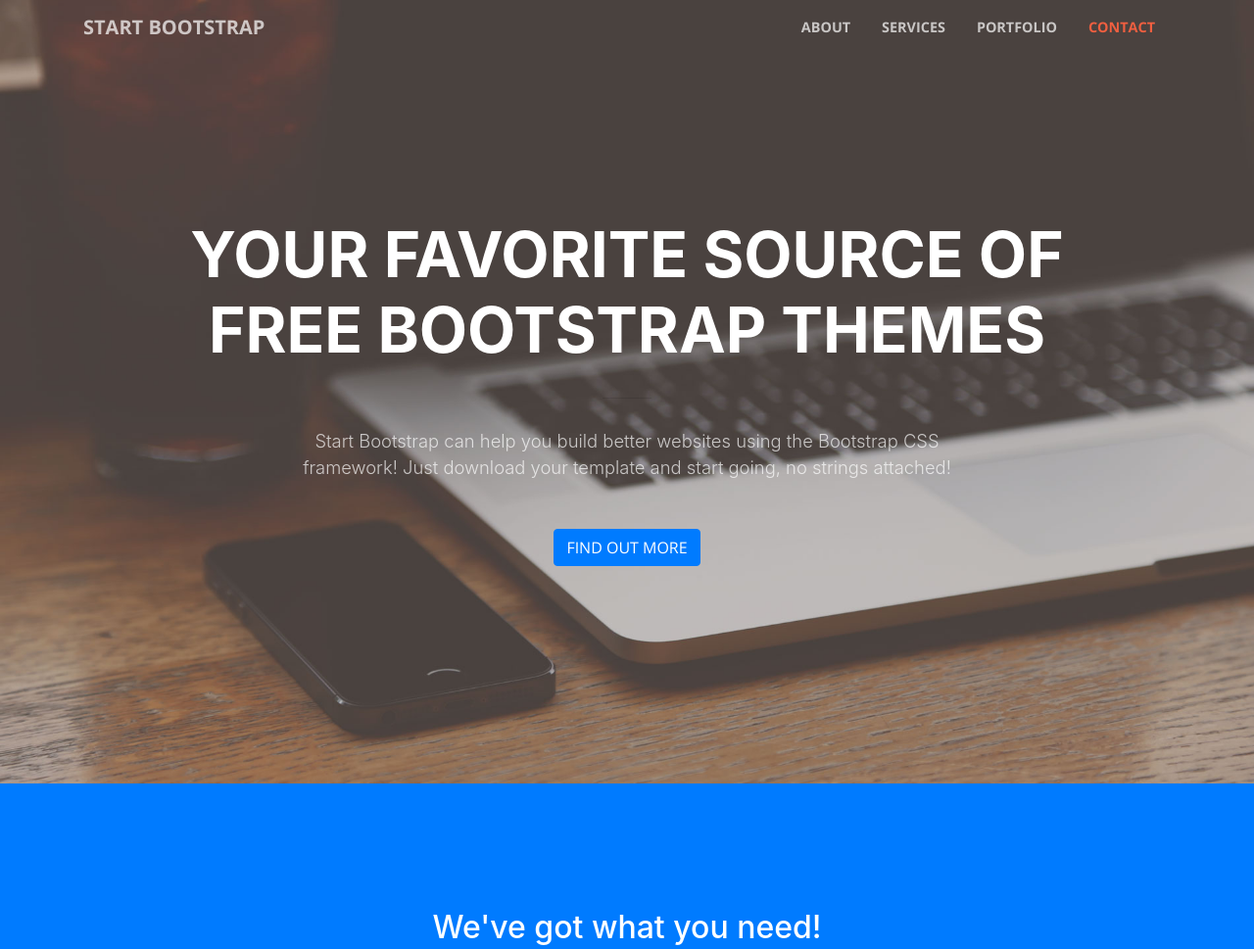
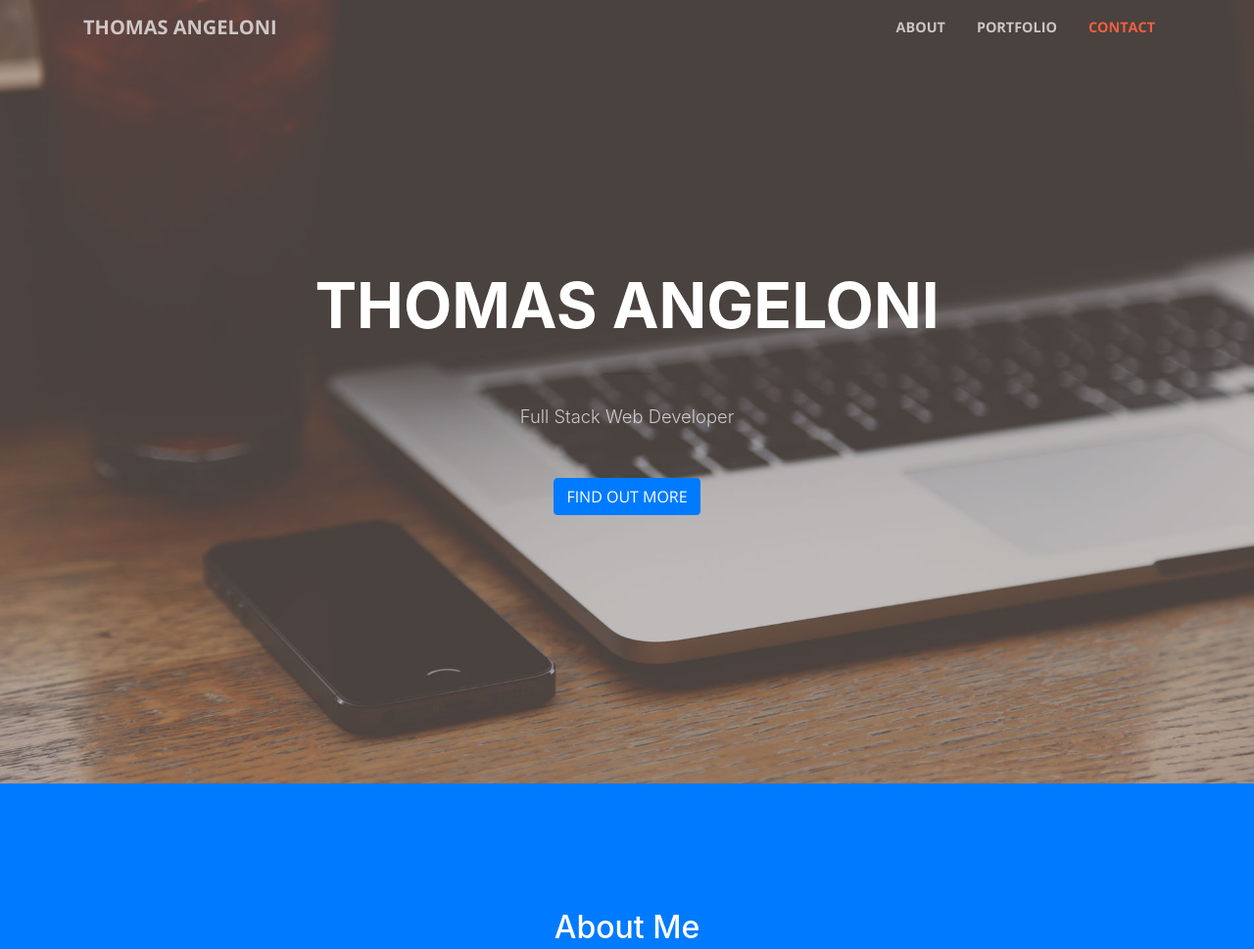
Before and after one commit to TJANGEL/Portfolio2, a website with bundled scripts: page index.html in a window 1280 px wide. Shown: the top 969 px of the page at 98% size. Built offline with nearby package versions, Linux system fonts and the light colour scheme.

Commit message:
changes to html

```diff
--- a/index.html
+++ b/index.html
@@ -9,7 +9,7 @@
     <meta name="description" content="" />
     <meta name="author" content="" />
 
-    <title>Creative - Start Bootstrap Theme</title>
+    <title>Thomas Angeloni</title>
 
     <!-- Bootstrap core CSS -->
     <link href="vendor/bootstrap/css/bootstrap.min.css" rel="stylesheet" />
@@ -43,7 +43,7 @@
     <nav class="navbar navbar-expand-lg navbar-light fixed-top" id="mainNav">
       <div class="container">
         <a class="navbar-brand js-scroll-trigger" href="#page-top"
-          >Start Bootstrap</a
+          >Thomas Angeloni</a
         >
         <button
           class="navbar-toggler navbar-toggler-right"
@@ -61,11 +61,11 @@
             <li class="nav-item">
               <a class="nav-link js-scroll-trigger" href="#about">About</a>
             </li>
-            <li class="nav-item">
+            <!-- <li class="nav-item">
               <a class="nav-link js-scroll-trigger" href="#services"
                 >Services</a
               >
-            </li>
+            </li> -->
             <li class="nav-item">
               <a class="nav-link js-scroll-trigger" href="#portfolio"
                 >Portfolio</a
@@ -83,17 +83,11 @@
       <div class="container my-auto">
         <div class="row">
           <div class="col-lg-10 mx-auto">
-            <h1 class="text-uppercase">
-              <strong>Your Favorite Source of Free Bootstrap Themes</strong>
-            </h1>
+            <h1 class="text-uppercase"><strong>THOMAS ANGELONI</strong></h1>
             <hr />
           </div>
           <div class="col-lg-8 mx-auto">
-            <p class="text-faded mb-5">
-              Start Bootstrap can help you build better websites using the
-              Bootstrap CSS framework! Just download your template and start
-              going, no strings attached!
-            </p>
+            <p class="text-faded mb-5">Full Stack Web Developer</p>
             <a class="btn btn-primary btn-xl js-scroll-trigger" href="#about"
               >Find Out More</a
             >
@@ -106,7 +100,7 @@
       <div class="container">
         <div class="row">
           <div class="col-lg-8 mx-auto text-center">
-            <h2 class="section-heading text-white">We've got what you need!</h2>
+            <h2 class="section-heading text-white">About Me</h2>
             <hr class="light my-4" />
             <p class="text-faded mb-4">
               Start Bootstrap has everything you need to get your new website up
```
